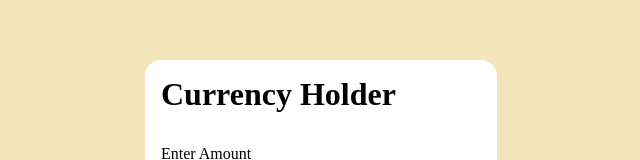
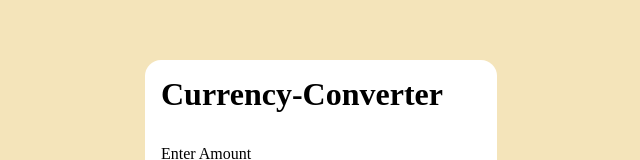
Before and after one commit to Anwaar-ur-Rehman/Currency-Converter, a plain HTML site: page index.html in a window 1280 px wide. Shown: the part 153-313 px from the top of the page, without its empty margins (319-959 px from the left). Drawn offline with Linux system fonts and the light colour scheme; no server answers.

Commit message:
Update name

```diff
--- a/index.html
+++ b/index.html
@@ -9,7 +9,7 @@
 </head>
 <body>
     <div class="container">
-        <h1>Currency Holder</h1>
+        <h1>Currency-Converter</h1>
         <form>
             <div class="amount">
                 <p>Enter Amount</p>
```
